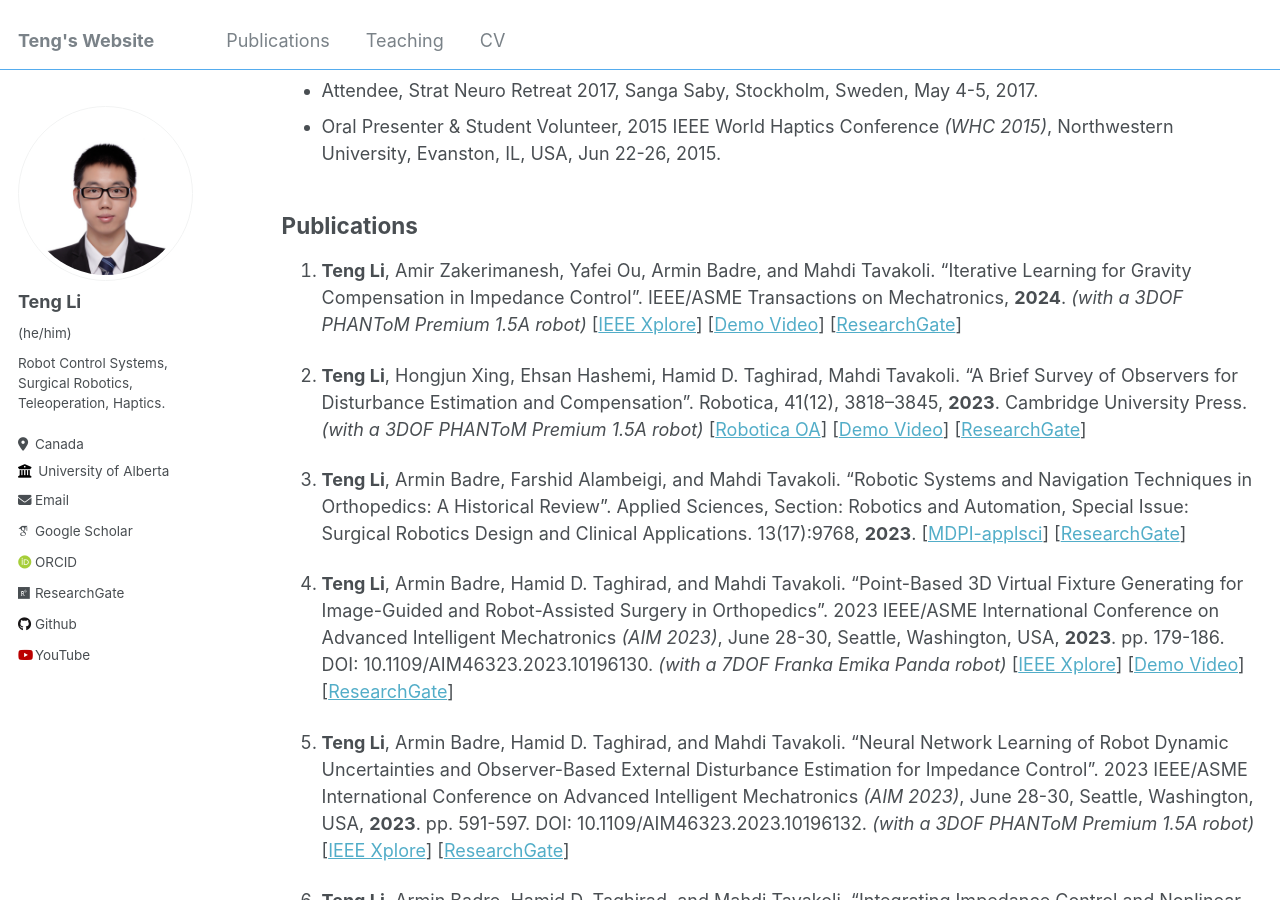
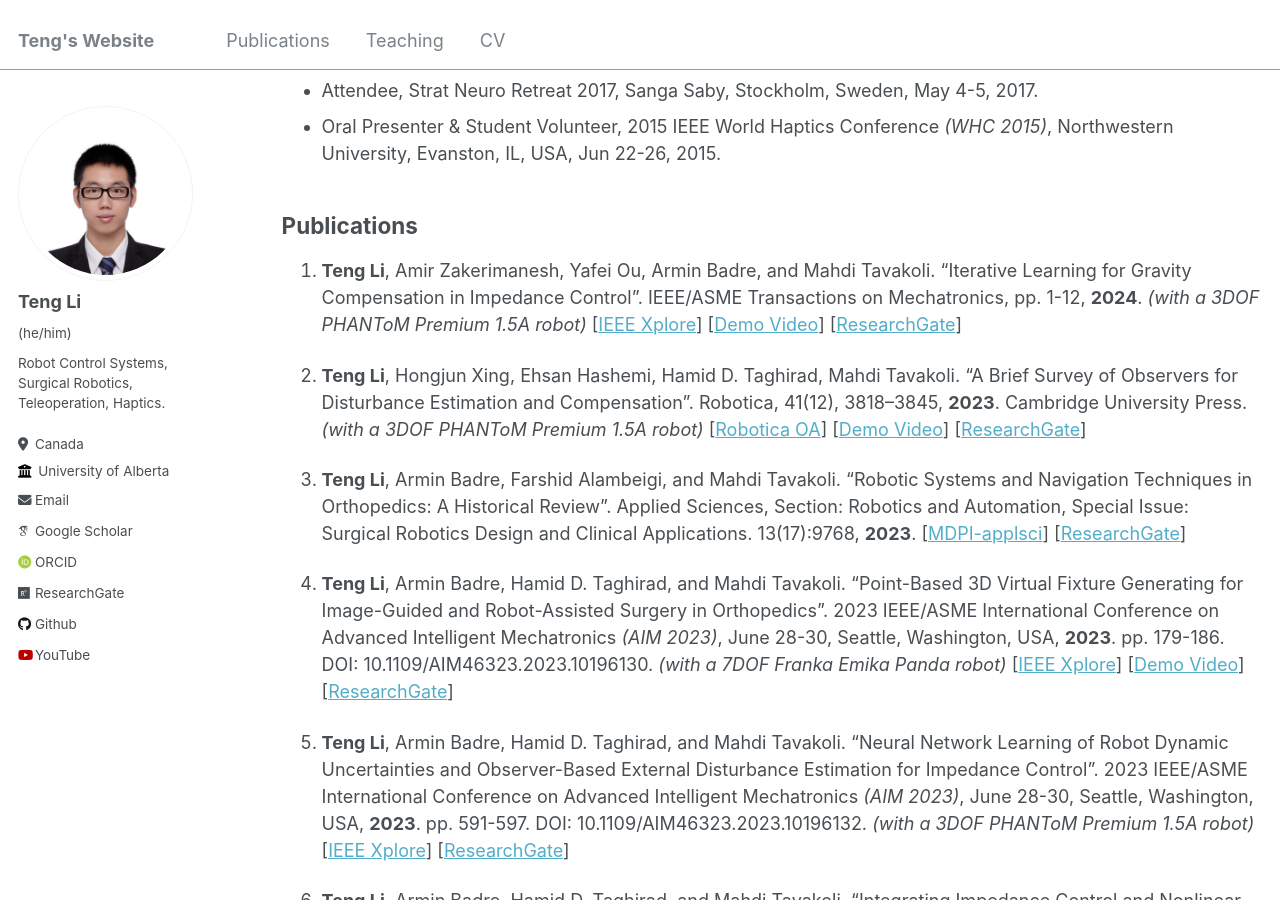
Before and after one commit to teng4/teng4.github.io, a Jekyll site: the page built from _pages/cv.md, in a window 1280 px wide and 900 px high, scrolled down 1709 px. Built offline with Jekyll 4.4.1, drawn with Linux system fonts in a browser that asks for light colours; some web fonts are replaced.

Commit message:
Update cv.md

```diff
--- a/_pages/cv.md
+++ b/_pages/cv.md
@@ -106,7 +106,7 @@
 
 Publications
 ------
-1. **Teng Li**, Amir Zakerimanesh, Yafei Ou, Armin Badre, and Mahdi Tavakoli. "Iterative Learning for Gravity Compensation in Impedance Control". IEEE/ASME Transactions on Mechatronics, **2024**. _(with a 3DOF PHANToM Premium 1.5A robot)_ [[IEEE Xplore](https://ieeexplore.ieee.org/document/10507161)] [[Demo Video](https://youtu.be/2BzboHYSa68)] [[ResearchGate](https://www.researchgate.net/publication/380049055_Iterative_Learning_for_Gravity_Compensation_in_Impedance_Control)]
+1. **Teng Li**, Amir Zakerimanesh, Yafei Ou, Armin Badre, and Mahdi Tavakoli. "Iterative Learning for Gravity Compensation in Impedance Control". IEEE/ASME Transactions on Mechatronics, pp. 1-12, **2024**. _(with a 3DOF PHANToM Premium 1.5A robot)_ [[IEEE Xplore](https://ieeexplore.ieee.org/document/10507161)] [[Demo Video](https://youtu.be/2BzboHYSa68)] [[ResearchGate](https://www.researchgate.net/publication/380049055_Iterative_Learning_for_Gravity_Compensation_in_Impedance_Control)]
 
 2. **Teng Li**, Hongjun Xing, Ehsan Hashemi, Hamid D. Taghirad, Mahdi Tavakoli. "A Brief Survey of Observers for Disturbance Estimation and Compensation". Robotica, 41(12), 3818–3845, **2023**. Cambridge University Press. _(with a 3DOF PHANToM Premium 1.5A robot)_ [[Robotica OA](https://doi.org/10.1017/S0263574723001091)] [[Demo Video](https://www.youtube.com/watch?v=6ePnym57jPU)] [[ResearchGate](https://www.researchgate.net/publication/374229090_A_Brief_Survey_of_Observers_for_Disturbance_Estimation_and_Compensation)]
 
```
